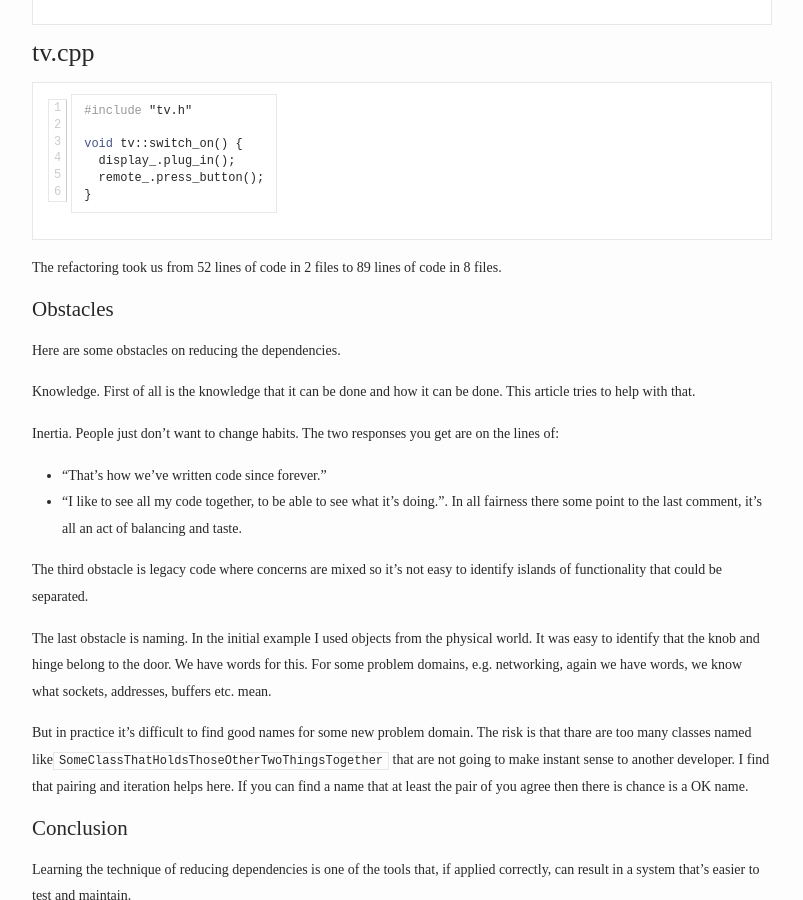
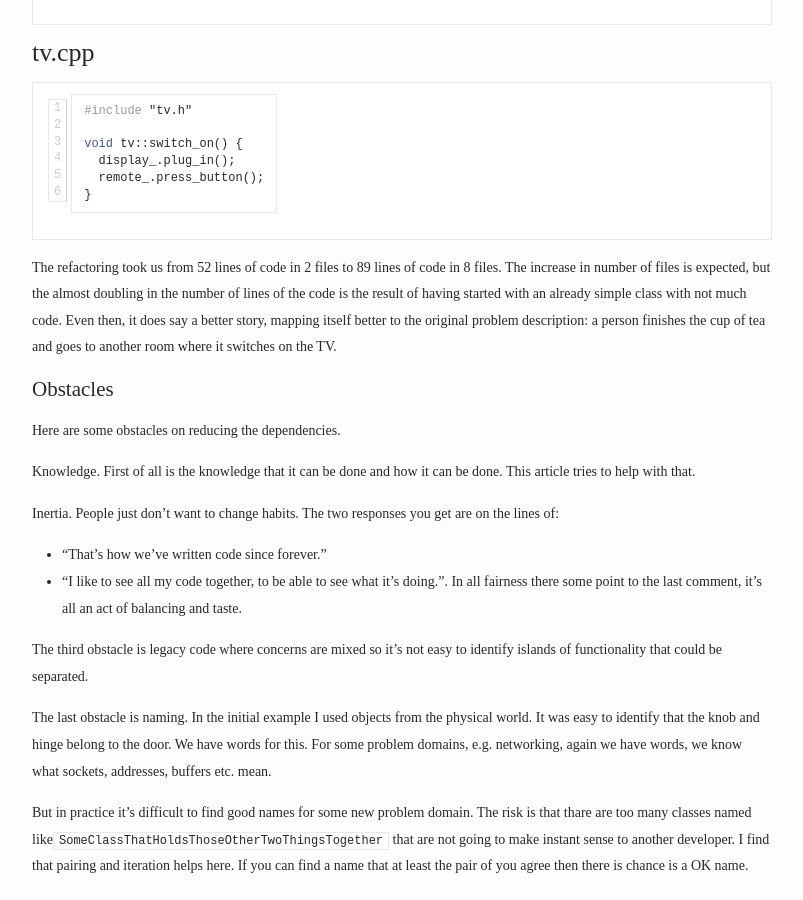
Before and after one commit to bajamircea/bajamircea.github.io, a Jekyll site: the page built from _posts/2015-10-30-dependency-reduction.markdown, in a window 1280 px wide and 900 px high, scrolled down 2707 px. Shown: the whole window, without its empty margins (238-1041 px from the left). Built offline with Jekyll 4.4.1, drawn with Linux system fonts in a browser that asks for light colours; nearby versions of some CDN libraries.

Commit message:
Refine dependency text

```diff
--- a/_posts/2015-10-29-dependency-problem.markdown
+++ b/_posts/2015-10-29-dependency-problem.markdown
@@ -113,7 +113,7 @@ void house::close_door() {
 }
 {% endhighlight %}
 
-The class above is to a certain degree counterfeit because and its dependencies
+The class above is to a certain degree contrived because and its dependencies
 have already been abstracted into separate classes in order to keep the example
 short. Imagine an order of magnitude more code, members and includes.
 
--- a/_posts/2015-10-30-dependency-reduction.markdown
+++ b/_posts/2015-10-30-dependency-reduction.markdown
@@ -144,7 +144,11 @@ void tv::switch_on() {
 {% endhighlight %}
 
 The refactoring took us from 52 lines of code in 2 files to 89 lines of code in
-8 files.
+8 files. The increase in number of files is expected, but the almost doubling
+in the number of lines of the code is the result of having started with an
+already simple class with not much code. Even then, it does say a better
+story, mapping itself better to the original problem description: a person
+finishes the cup of tea and goes to another room where it switches on the TV.
 
 # Obstacles
 
```
